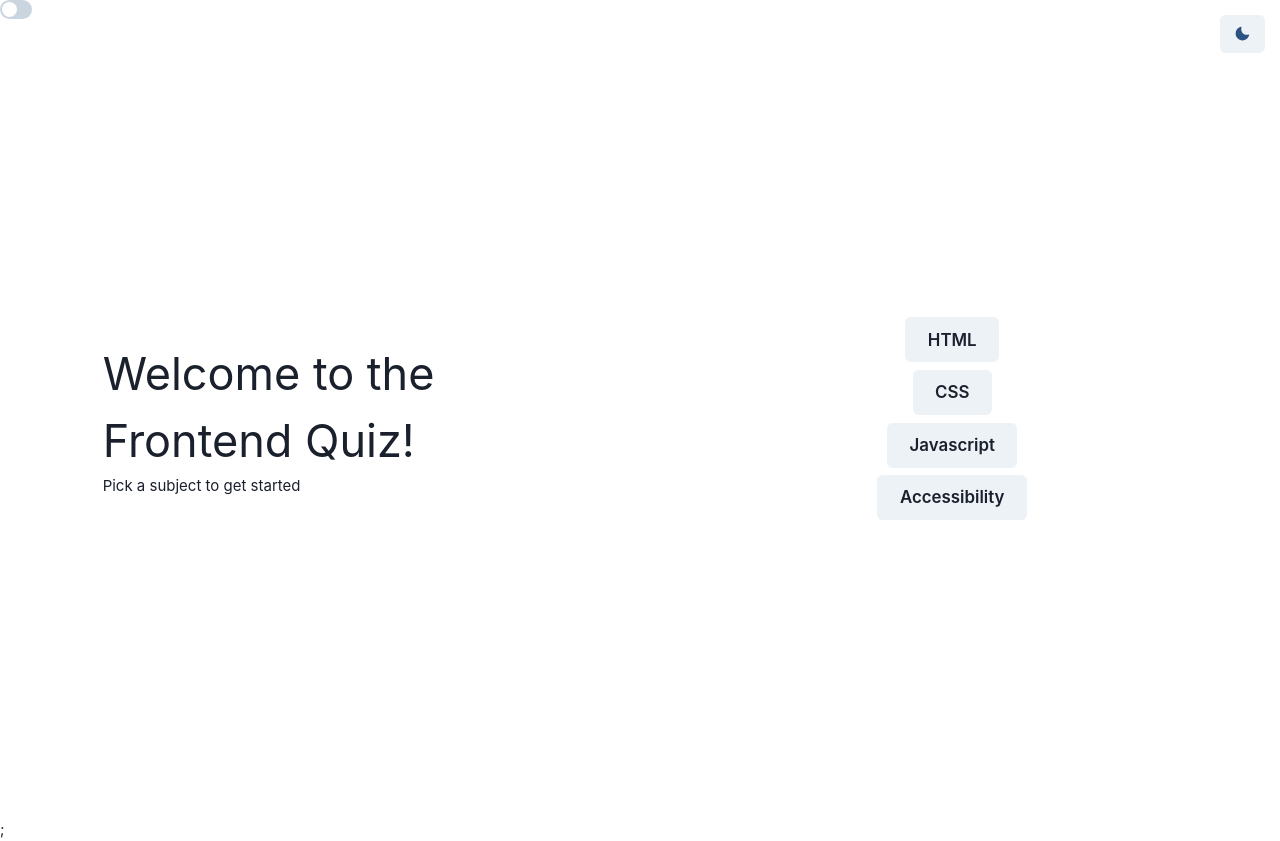
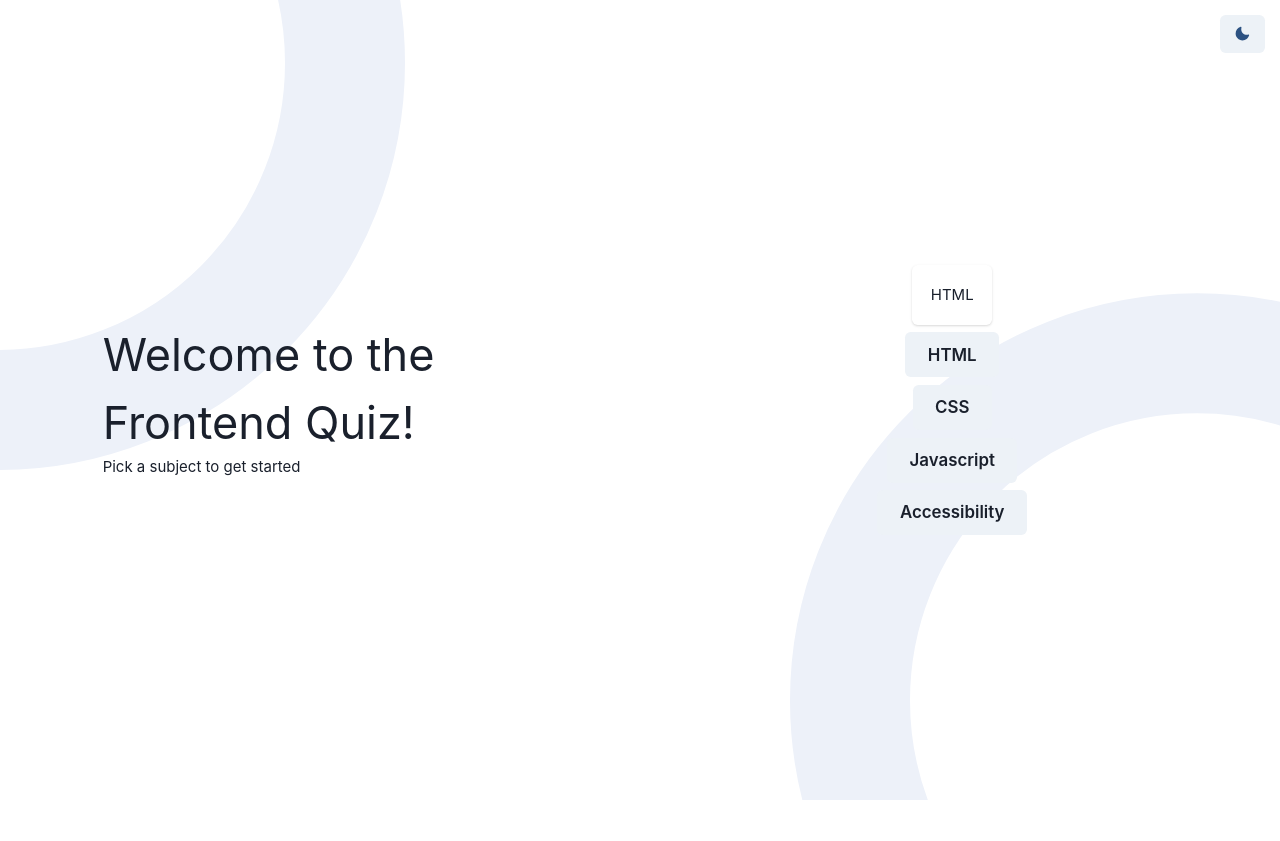
Before and after one commit to rojasmart/quizz-app, a React (Vite) app: page / in a window 1280 px wide. After the commit the page ends 800 px from the top, so only its background shows below. Built offline with nearby package versions, Linux system fonts and the light colour scheme.

Commit message:
added 100height to body

```diff
--- a/src/App.jsx
+++ b/src/App.jsx
@@ -5,7 +5,7 @@ function App() {
   return (
     <>
       <ToggleColorMode />
-      <StartPage />;
+      <StartPage />
     </>
   );
 }
--- a/src/index.css
+++ b/src/index.css
@@ -1,4 +1,8 @@
 @import url("https://fonts.googleapis.com/css2?family=Rubik:ital,wght@0,400;0,500;1,400&display=swap");
+
+* {
+  box-sizing: border-box;
+}
 
 :root {
   /* Neutral */
@@ -12,8 +16,16 @@
   --red: hsla(0, 82%, 63%, 1);
 }
 
-* {
-  box-sizing: border-box;
+body {
+  background-image: url("./assets/images/pattern-background-desktop-light.svg") !important;
+  background-position: center !important;
+  background-repeat: no-repeat !important;
+  background-size: 100% 100% !important;
+  min-height: 100vh !important;
+}
+
+body > #root > div {
+  height: 100vh;
 }
 
 html {
--- a/src/pages/StartPage.jsx
+++ b/src/pages/StartPage.jsx
@@ -1,29 +1,24 @@
 import {
   Container,
+  Card,
+  CardBody,
   Stack,
   Text,
   Button,
   VStack,
-  HStack,
-  Switch,
-  FormControl,
+  Image,
+  Box,
 } from "@chakra-ui/react";
 
 export default function StartPage() {
   return (
     <>
-      <HStack>
-        <FormControl display="flex" alignItems="right">
-          <Switch id="change-theme" />
-        </FormControl>
-      </HStack>
       <Stack
         direction={["column", "row"]}
         align="center"
         justify="center"
         spacing="44px"
         p="10"
-        minH="100vh"
       >
         <Container maxW="lg">
           <Text fontSize="5xl">Welcome to the Frontend Quiz!</Text>
@@ -31,6 +26,11 @@ export default function StartPage() {
         </Container>
         <Container maxW="lg">
           <VStack>
+            <Card>
+              <CardBody>
+                <Text>HTML</Text>
+              </CardBody>
+            </Card>
             <Button size="lg">HTML</Button>
             <Button size="lg">CSS</Button>
             <Button size="lg">Javascript</Button>
```
